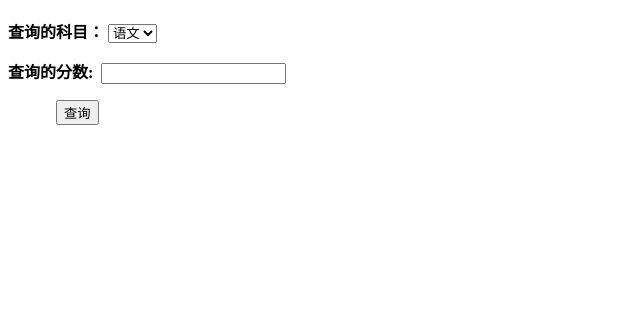
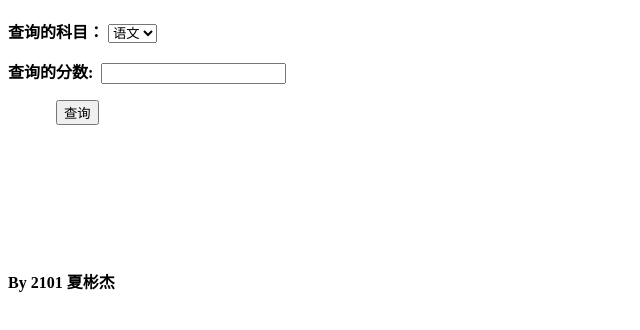
Before and after one commit to xinhai-ai/Triangler, a plain HTML site: page mark.html in a window 1280 px wide. Shown: the part 70-400 px from the top of the page, without its empty margins (0-640 px from the left). Drawn offline with nearby package versions, Linux system fonts and the light colour scheme.

Commit message:
Site updated: 2022-01-25 13:21:35

```diff
--- a/mark.html
+++ b/mark.html
@@ -36,3 +36,13 @@
 <p></p>
 &nbsp;&nbsp;&nbsp;&nbsp;&nbsp;&nbsp;&nbsp;&nbsp;&nbsp;&nbsp;&nbsp;
 <button>查询</button>
+<br>
+<br>
+<br>
+<br>
+<br>
+<br>
+<br>
+<br>
+<br>
+<b>By 2101 夏彬杰</b>
```
